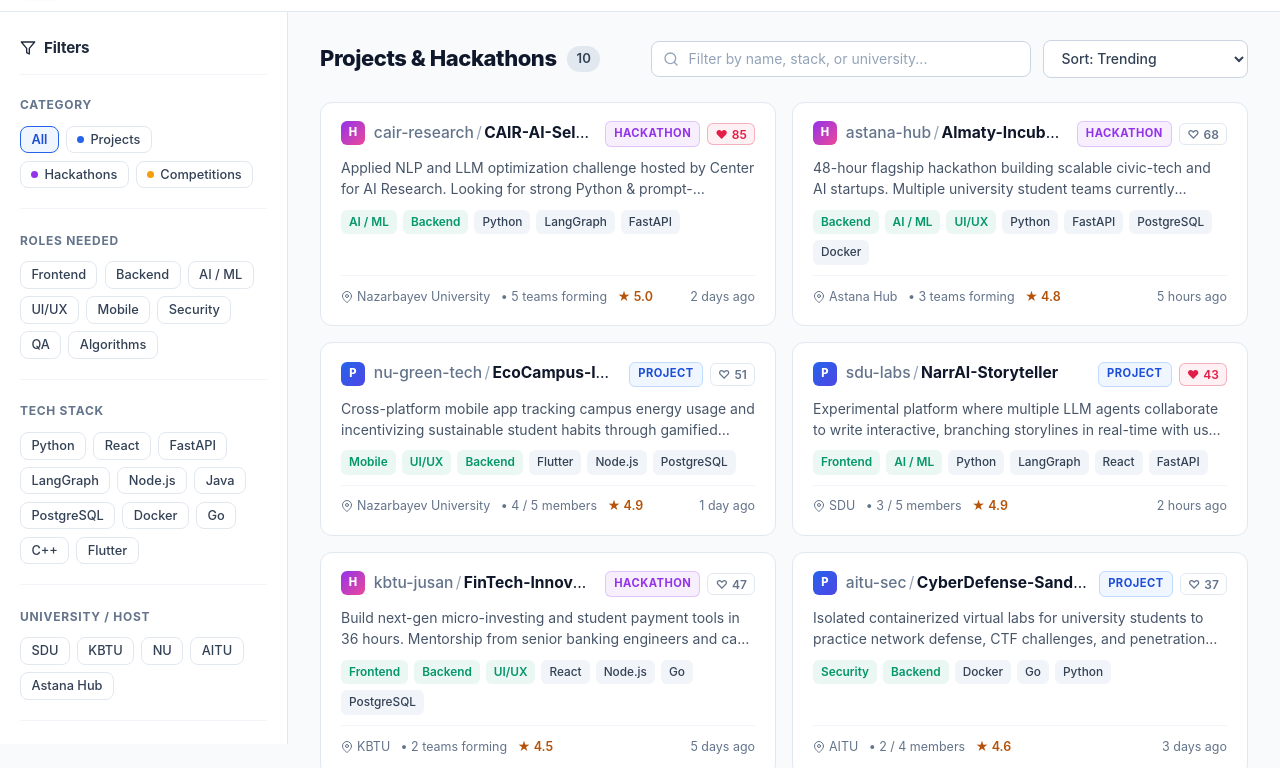
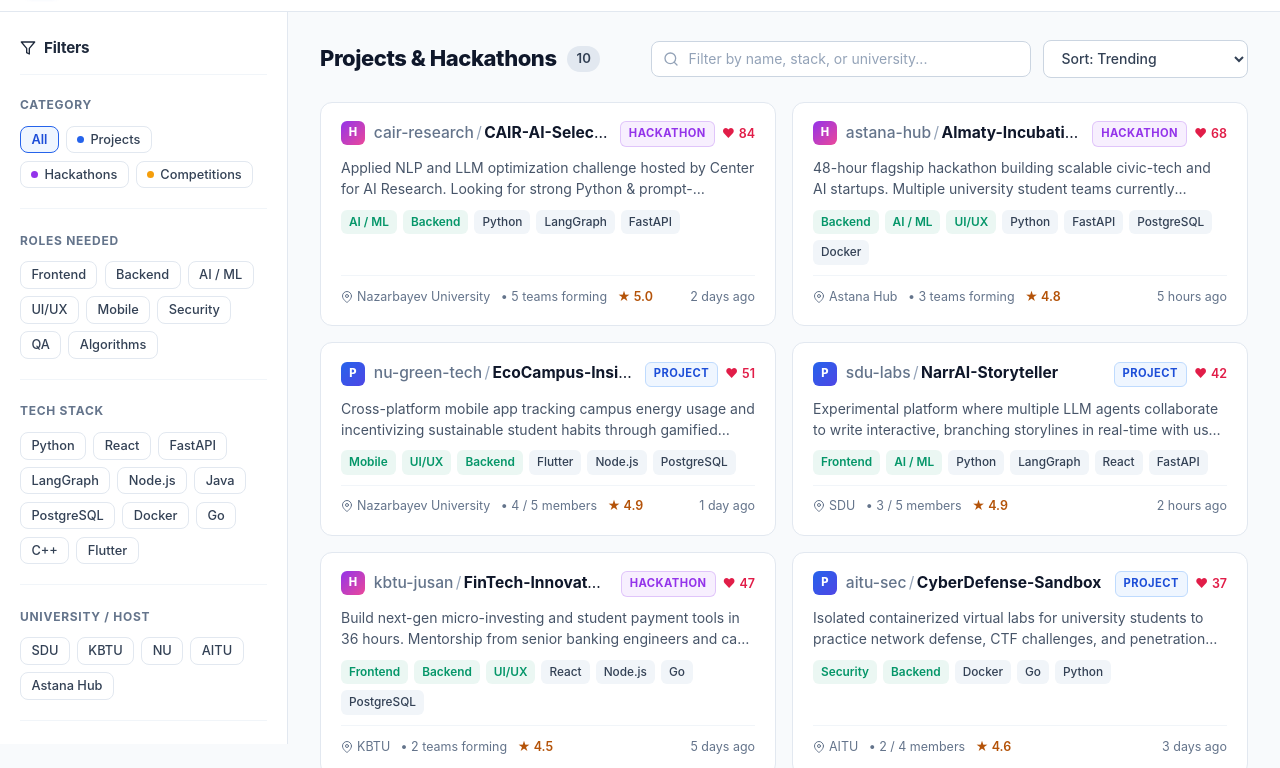
Before and after one commit to dodgedtee/UniForge, a plain HTML site: page frontend/explore.html in a window 1280 px wide. Shown: the part 57-825 px from the top of the page. Drawn offline with Linux system fonts and the light colour scheme.

Commit message:
made likes unclickable

```diff
--- a/frontend/explore.css
+++ b/frontend/explore.css
@@ -511,31 +511,13 @@
   border: 1px solid rgba(245, 158, 11, 0.28);
 }
 
-.hf-star-btn {
+.hf-likes-badge {
   display: inline-flex;
   align-items: center;
   gap: 0.25rem;
-  background: none;
-  border: 1px solid var(--slate-200);
-  border-radius: 0.375rem;
-  padding: 0.18rem 0.45rem;
-  font-size: 0.75rem;
+  font-size: 0.78rem;
   font-weight: 600;
-  color: var(--slate-500);
-  cursor: pointer;
-  transition: var(--transition-fast);
-}
-
-.hf-star-btn:hover {
-  border-color: var(--slate-300);
-  color: var(--slate-800);
-  background-color: var(--slate-50);
-}
-
-.hf-star-btn.starred {
   color: var(--rose-600);
-  border-color: rgba(225, 29, 72, 0.3);
-  background-color: rgba(225, 29, 72, 0.06);
 }
 
 /* Card Description */
--- a/frontend/explore.js
+++ b/frontend/explore.js
@@ -192,7 +192,6 @@ const state = {
   minRating: 0,
   query: "",
   sortBy: "trending",
-  starredIds: new Set([1, 5]),
   requestedIds: new Set(),
   activeDetailId: null
 };
@@ -283,28 +282,18 @@ function renderCatalog() {
   emptyState.classList.add("hidden");
   grid.innerHTML = items.map(buildCardHTML).join("");
 
-  // Attach card and star listeners
+  // Attach card listeners
   grid.querySelectorAll(".hf-card").forEach(card => {
     card.addEventListener("click", () => {
       const id = Number(card.getAttribute("data-id"));
       openDetailModal(id);
     });
   });
-
-  grid.querySelectorAll(".hf-star-btn").forEach(btn => {
-    btn.addEventListener("click", e => {
-      e.stopPropagation();
-      const id = Number(btn.getAttribute("data-id"));
-      toggleStar(id);
-    });
-  });
 }
 
 function buildCardHTML(item) {
   const meta = TYPE_META[item.type] || TYPE_META.project;
-  const isStarred = state.starredIds.has(item.id);
   const isRequested = state.requestedIds.has(item.id);
-  const displayLikes = item.likes + (isStarred ? 1 : 0);
 
   const roleTags = item.roles
     .map(r => `<span class="hf-tag hf-tag-role">${escapeHTML(r)}</span>`)
@@ -329,10 +318,10 @@ function buildCardHTML(item) {
         </div>
         <div class="hf-card-right">
           <span class="hf-type-badge ${meta.badgeClass}">${meta.label}</span>
-          <button class="hf-star-btn ${isStarred ? "starred" : ""}" data-id="${item.id}" type="button" aria-label="Bookmark listing">
-            <span>${isStarred ? "♥" : "♡"}</span>
-            <span>${displayLikes}</span>
-          </button>
+          <span class="hf-likes-badge" aria-label="${item.likes} likes">
+            <span>♥</span>
+            <span>${item.likes}</span>
+          </span>
         </div>
       </div>
 
@@ -464,15 +453,6 @@ function resetAllFilters() {
   searchClear?.classList.add("hidden");
 
   syncSidebarChips();
-  renderCatalog();
-}
-
-function toggleStar(id) {
-  if (state.starredIds.has(id)) {
-    state.starredIds.delete(id);
-  } else {
-    state.starredIds.add(id);
-  }
   renderCatalog();
 }
 
```
